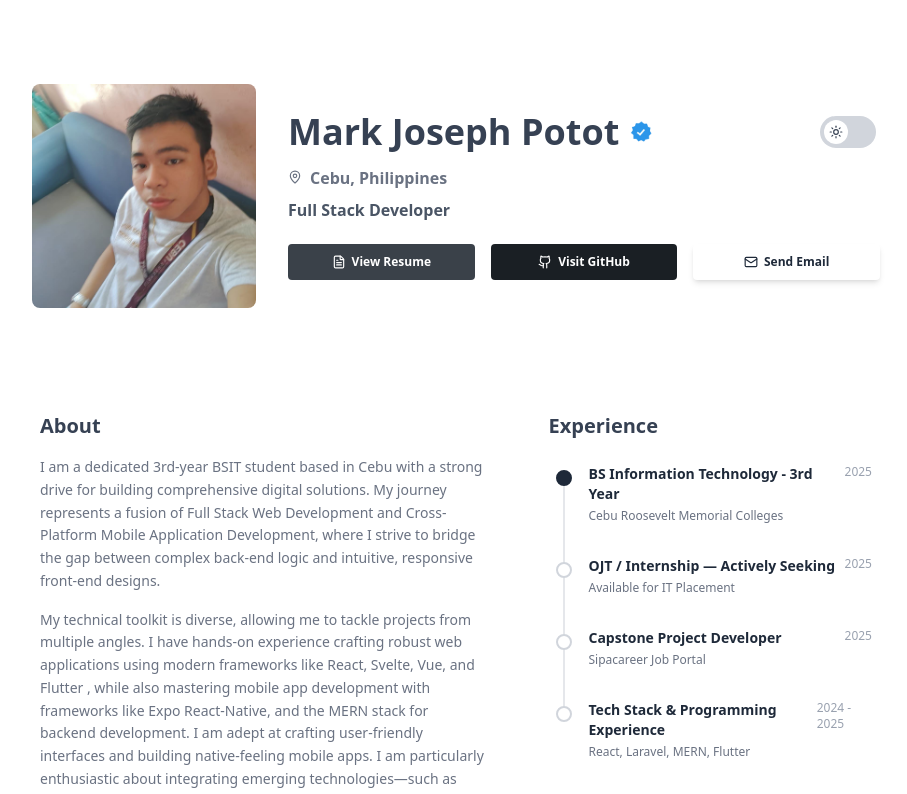
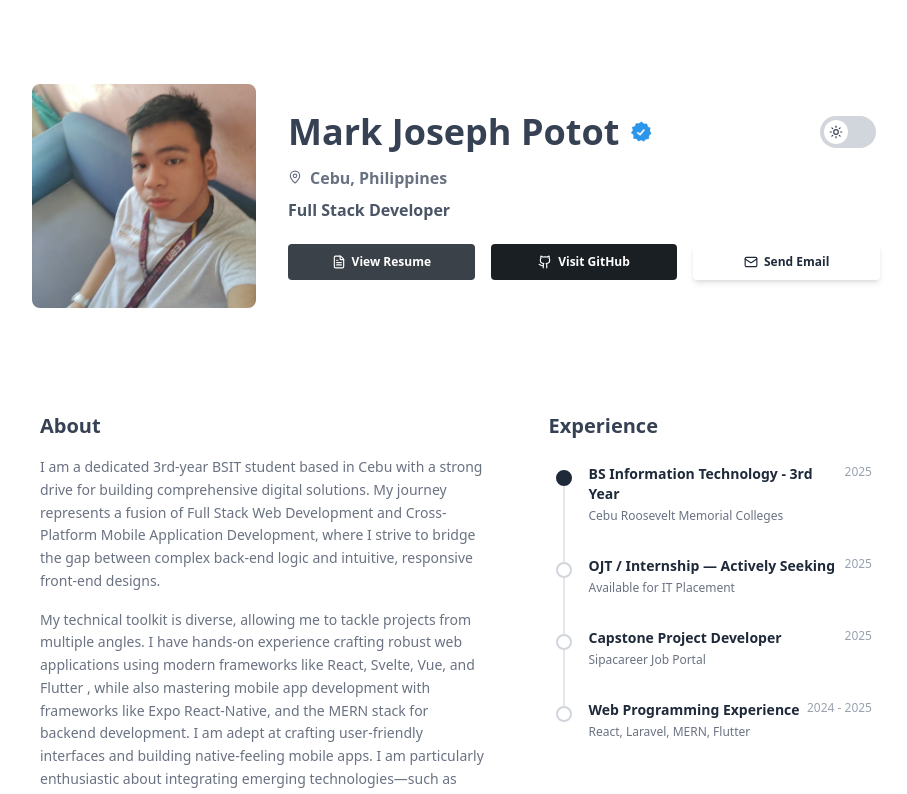
Before and after one commit to Mark20042/portofolio-simple, a React (Vite) app: page / in a window 1280 px wide. Shown: the top 794 px of the page, without its empty margins (184-1091 px from the left). Built offline with nearby package versions, Linux system fonts and the light colour scheme.

Commit message:
last n sleep n

```diff
--- a/src/data/experience.ts
+++ b/src/data/experience.ts
@@ -25,7 +25,7 @@ export const experienceList: exp[] = [
     current: false,
   },
   {
-    title: "Tech Stack & Programming Experience",
+    title: "Web Programming Experience",
     description: "React, Laravel, MERN, Flutter",
     year: "2024 - 2025",
     current: false,
```
